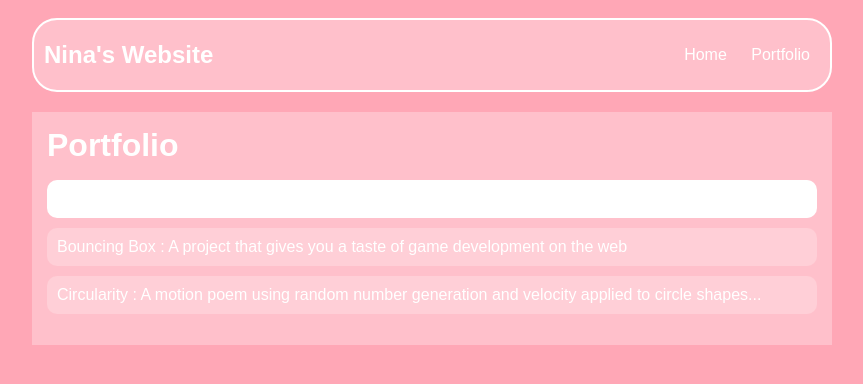
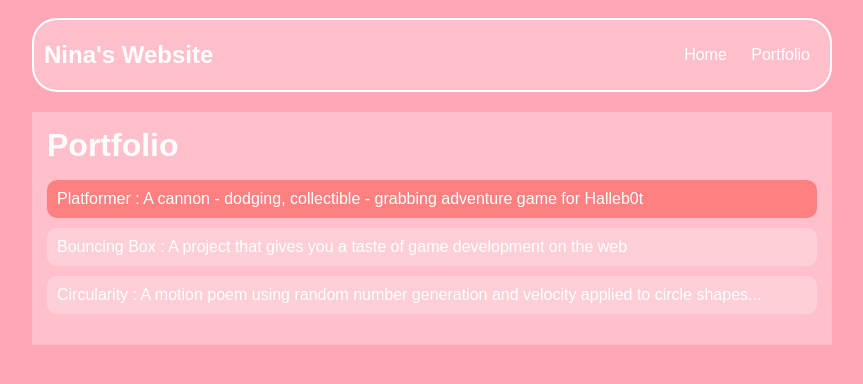
Before and after one commit to NinaM09/NinaM09.github.io, a plain HTML site: page portfolio.html in a window 1280 px wide. In both pictures the pointer is over the item 640 px from the left and 199 px from the top of the page. Shown: the whole page, without its empty margins (208-1071 px from the left). Drawn offline with Linux system fonts and the light colour scheme.

Commit message:
Updating Portfolio

```diff
--- a/style.css
+++ b/style.css
@@ -92,7 +92,7 @@ h3 {
 }
 
 #portfolio li:hover {
-    background: #ffffff;
+    background: rgb(255, 128, 128);
 }
 
 #portfolio a {
```
